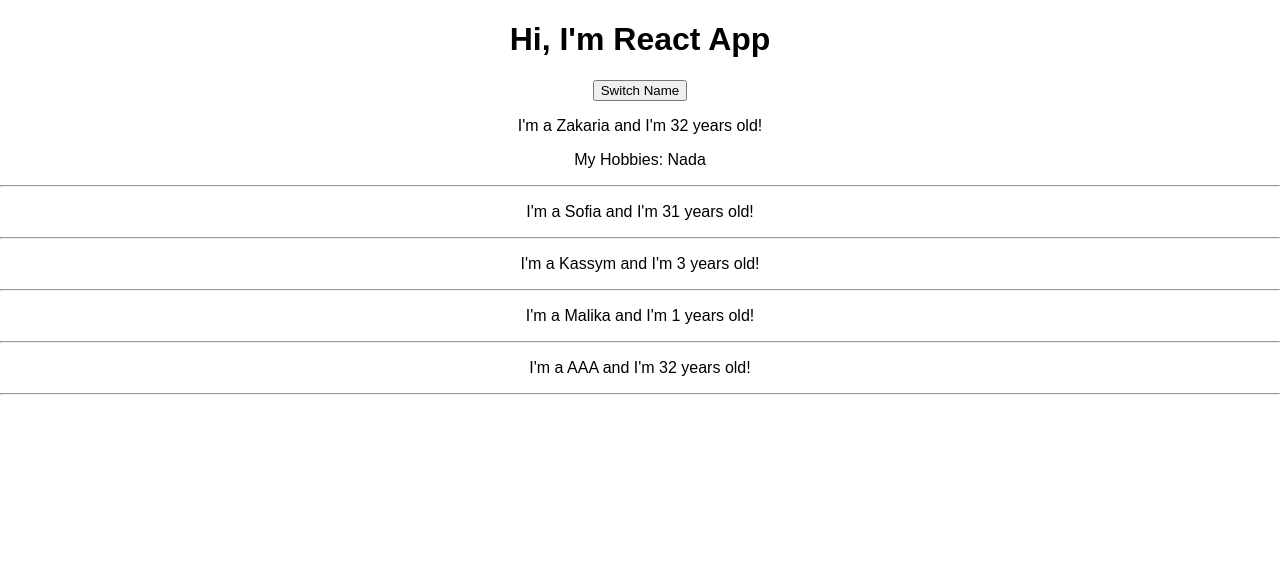
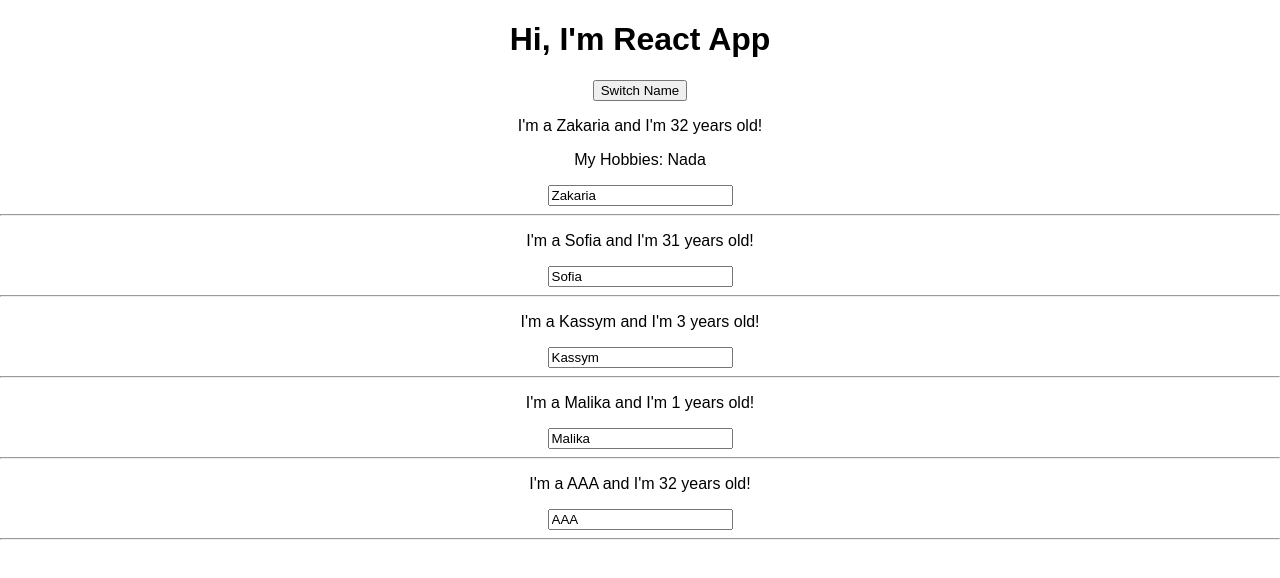
Before and after one commit to limozaza/r001, a React (Create React App) app: page / in a window 1280 px wide. Shown: the top 578 px of the page. Built offline with nearby package versions, Linux system fonts and the light colour scheme.

Commit message:
adding 2 way binding

```diff
--- a/src/App.js
+++ b/src/App.js
@@ -1,42 +1,73 @@
-import React, { Component } from 'react';
-import './App.css';
-import Person from './Person/Person';
+import React, { Component } from "react";
+import "./App.css";
+import Person from "./Person/Person";
 
 class App extends Component {
-
   state = {
     persons: [
-      {name: "Zakaria", age: 32},
-      {name: "Sofia", age: 31},
-      {name: "Kassym", age: 3},
-      {name: "Malika", age: 1},
-      {name: "AAA", age: 32},
+      { name: "Zakaria", age: 32 },
+      { name: "Sofia", age: 31 },
+      { name: "Kassym", age: 3 },
+      { name: "Malika", age: 1 },
+      { name: "AAA", age: 32 }
     ]
-  }
+  };
 
-  switchNameHandler = (newName) => {
+  switchNameHandler = newName => {
     this.setState({
       persons: [
-        {name: "Zakaria", age: 32},
-        {name: "Sofia", age: 31},
-        {name: "Kassym", age: 3},
-        {name: "Malika", age: 1},
-        {name: newName, age: 78},
+        { name: "Zakaria", age: 32 },
+        { name: "Sofia", age: 31 },
+        { name: "Kassym", age: 3 },
+        { name: "Malika", age: 1 },
+        { name: newName, age: 78 }
       ]
-    })
-  }
+    });
+  };
+
+  nameChangedHandler = event => {
+    this.setState({
+      persons: [
+        { name: "Zakaria", age: 32 },
+        { name: "Sofia", age: 31 },
+        { name: "Kassym", age: 3 },
+        { name: "Malika", age: 1 },
+        { name: event.target.value, age: 78 }
+      ]
+    });
+  };
 
   render() {
     return (
       <div className="App">
         <h1>Hi, I'm React App</h1>
-        <button onClick={()=>this.switchNameHandler("INCONNU")}>Switch Name</button>
-        <Person name={this.state.persons[0].name} age={this.state.persons[0].age} click={()=>this.switchNameHandler("INCONNU Too")}>My Hobbies: Nada</Person>
-        <Person name={this.state.persons[1].name} age={this.state.persons[1].age}/>
-        <Person name={this.state.persons[2].name} age={this.state.persons[2].age}/>
-        <Person name={this.state.persons[3].name} age={this.state.persons[3].age}/>
-        <Person name={this.state.persons[4].name} age={this.state.persons[4].age}/>
-
+        <button onClick={() => this.switchNameHandler("INCONNU")}>
+          Switch Name
+        </button>
+        <Person
+          name={this.state.persons[0].name}
+          age={this.state.persons[0].age}
+          click={() => this.switchNameHandler("INCONNU Too")}
+        >
+          My Hobbies: Nada
+        </Person>
+        <Person
+          name={this.state.persons[1].name}
+          age={this.state.persons[1].age}
+        />
+        <Person
+          name={this.state.persons[2].name}
+          age={this.state.persons[2].age}
+        />
+        <Person
+          name={this.state.persons[3].name}
+          age={this.state.persons[3].age}
+        />
+        <Person
+          name={this.state.persons[4].name}
+          age={this.state.persons[4].age}
+          changed={this.nameChangedHandler}
+        />
       </div>
     );
   }
--- a/src/Person/Person.js
+++ b/src/Person/Person.js
@@ -1,11 +1,14 @@
-import React from 'react';
-const person = (props) => {
-    return(
-        <div>
-            <p onClick={props.click}>I'm a {props.name} and I'm {props.age} years old!</p>
-            <p>{props.children}</p>
-            <hr/>
-        </div>
-    );
-}
+import React from "react";
+const person = props => {
+  return (
+    <div>
+      <p onClick={props.click}>
+        I'm a {props.name} and I'm {props.age} years old!
+      </p>
+      <p>{props.children}</p>
+      <input type="text" onChange={props.changed} value={props.name} />
+      <hr />
+    </div>
+  );
+};
 export default person;
```
Also changed, not shown: package.json (line endings or trailing spaces), 1 other file (tests, documents, lock files or other folders).
